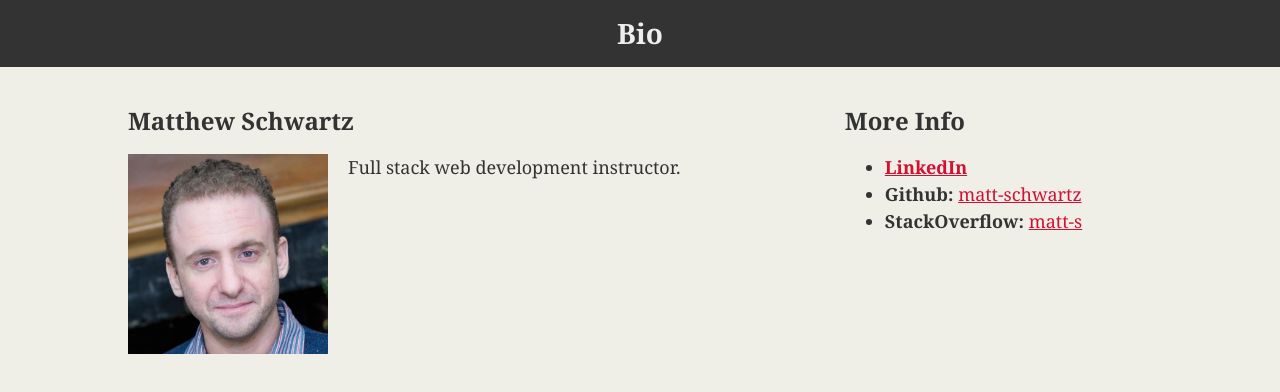
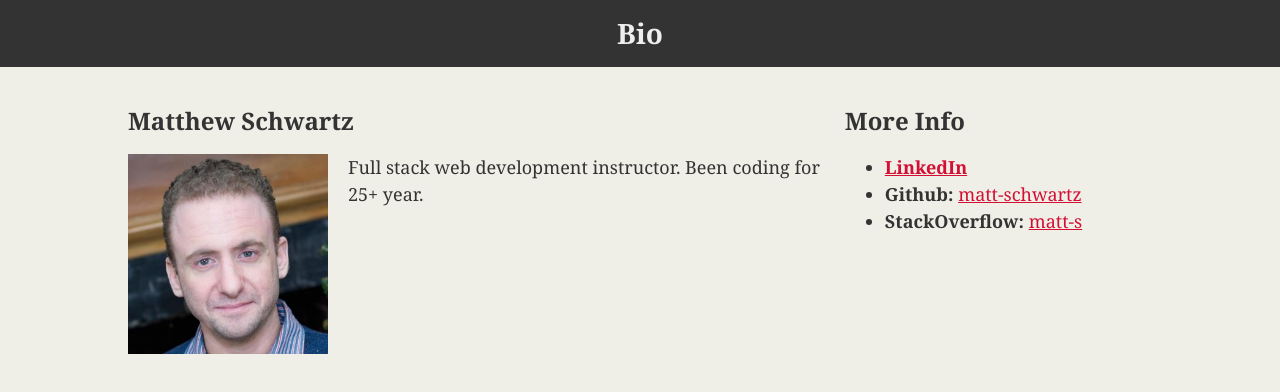
Before and after one commit to matt-schwartz/matt-schwartz, a plain HTML site: page index.html in a window 1280 px wide. Drawn offline with Linux system fonts and the light colour scheme.

Commit message:
Extended my bio

```diff
--- a/index.html
+++ b/index.html
@@ -20,7 +20,7 @@
 
       <img id="bio-image" src="profile.jpeg" alt="Matthew Schwartz">
 
-      <p>Full stack web development instructor.</p>
+      <p>Full stack web development instructor. Been coding for 25+ year.</p>
     </section>
 
     <section id="contact-info">
```
